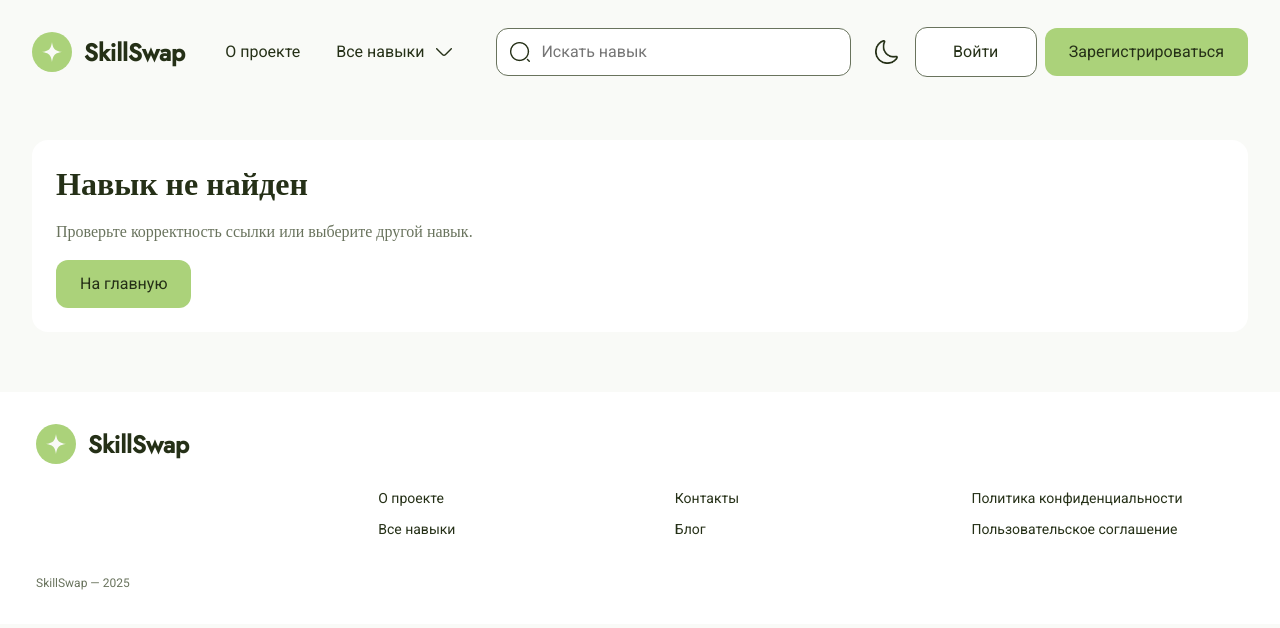
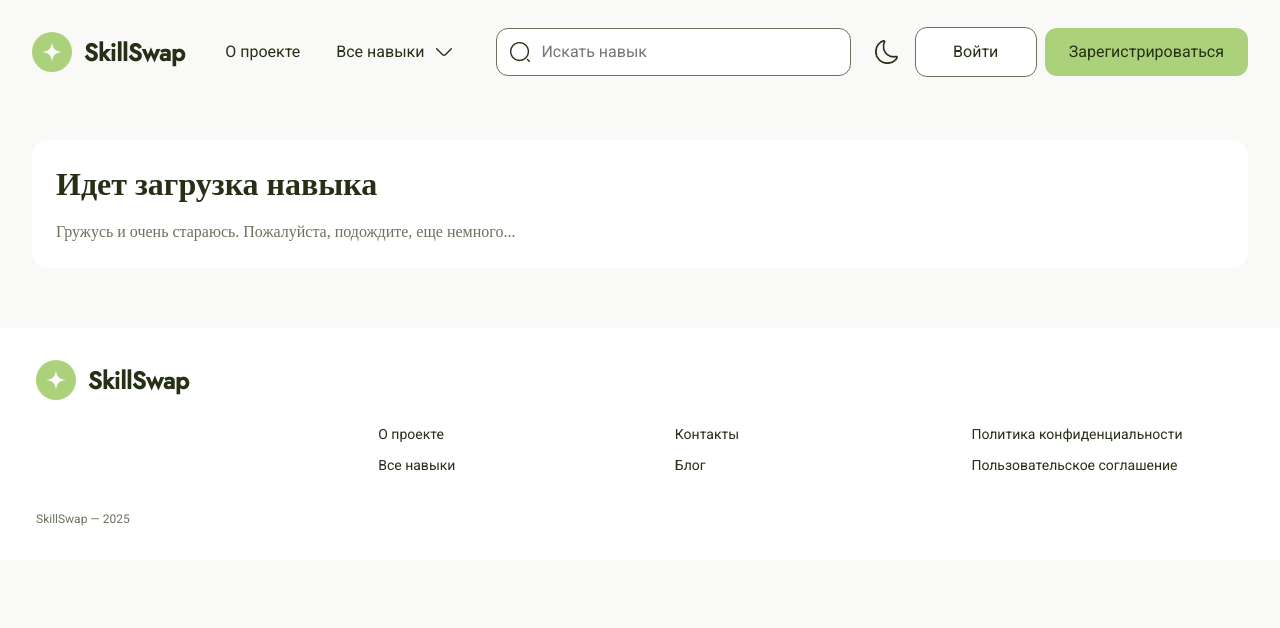
Before and after one commit to Flafi123/SkillSwap, a React (Vite) app: page /skill/15 in a window 1280 px wide. Shown: the top 628 px of the page. Built offline with nearby package versions, Linux system fonts and the light colour scheme.

Commit message:
fix: Исправлен старый неправильны мердж при коо=тором пропал лоадер у SkillPage

```diff
--- a/src/pages/Skill/SkillPage.tsx
+++ b/src/pages/Skill/SkillPage.tsx
@@ -99,6 +99,21 @@ const SkillPage: React.FC = () => {
 
     setUiLiked((prev) => (prev === null ? !isLiked : !prev))
   }
+  const isLoadingSkill = useAppSelector((state) => state.skill.isLoading)
+  const isLoadingUser = useAppSelector((state) => state.user.isLoadingUsers)
+
+  if (isLoadingSkill || isLoadingUser) {
+    return (
+      <section className={styles.page}>
+        <div className={styles.notFoundCard}>
+          <h1 className={styles.notFoundTitle}>Идет загрузка навыка</h1>
+          <p className={styles.notFoundText}>
+            Гружусь и очень стараюсь. Пожалуйста, подождите, еще немного...
+          </p>
+        </div>
+      </section>
+    )
+  }
 
   if (!skill || !user) {
     return (
```
